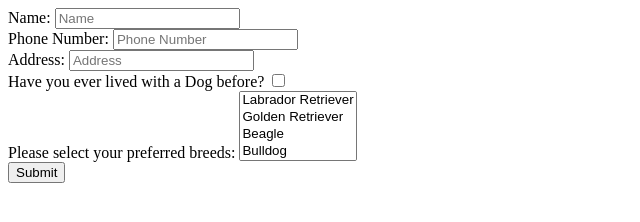
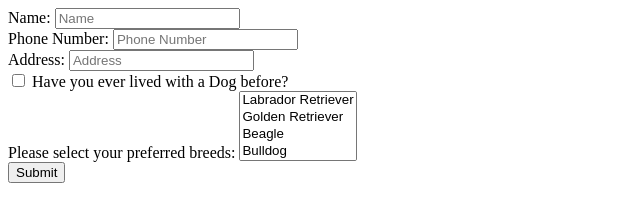
Before and after one commit to acciojob/dog-adoption-application-anshul-dhomne, a website: page main.html in a window 1280 px wide. Shown: the full height of the page, 0-640 px from the left. Drawn offline with Linux system fonts and the light colour scheme.

Commit message:
created a submission

```diff
--- a/main.html
+++ b/main.html
@@ -17,8 +17,7 @@
                 <label for="address">Address:</label>
                 <input type="text" id="address" name="address" placeholder="Address">
                 <br>
-                <label>Have you ever lived with a Dog before?</label>
-                <input type="checkbox" id="checkbox">
+                <input type="checkbox" id="checkbox"> Have you ever lived with a Dog before?
                 <br>
                 <label for="breeds">Please select your preferred breeds:</label>
                 <select id="breeds" name="breeds" multiple>
```
